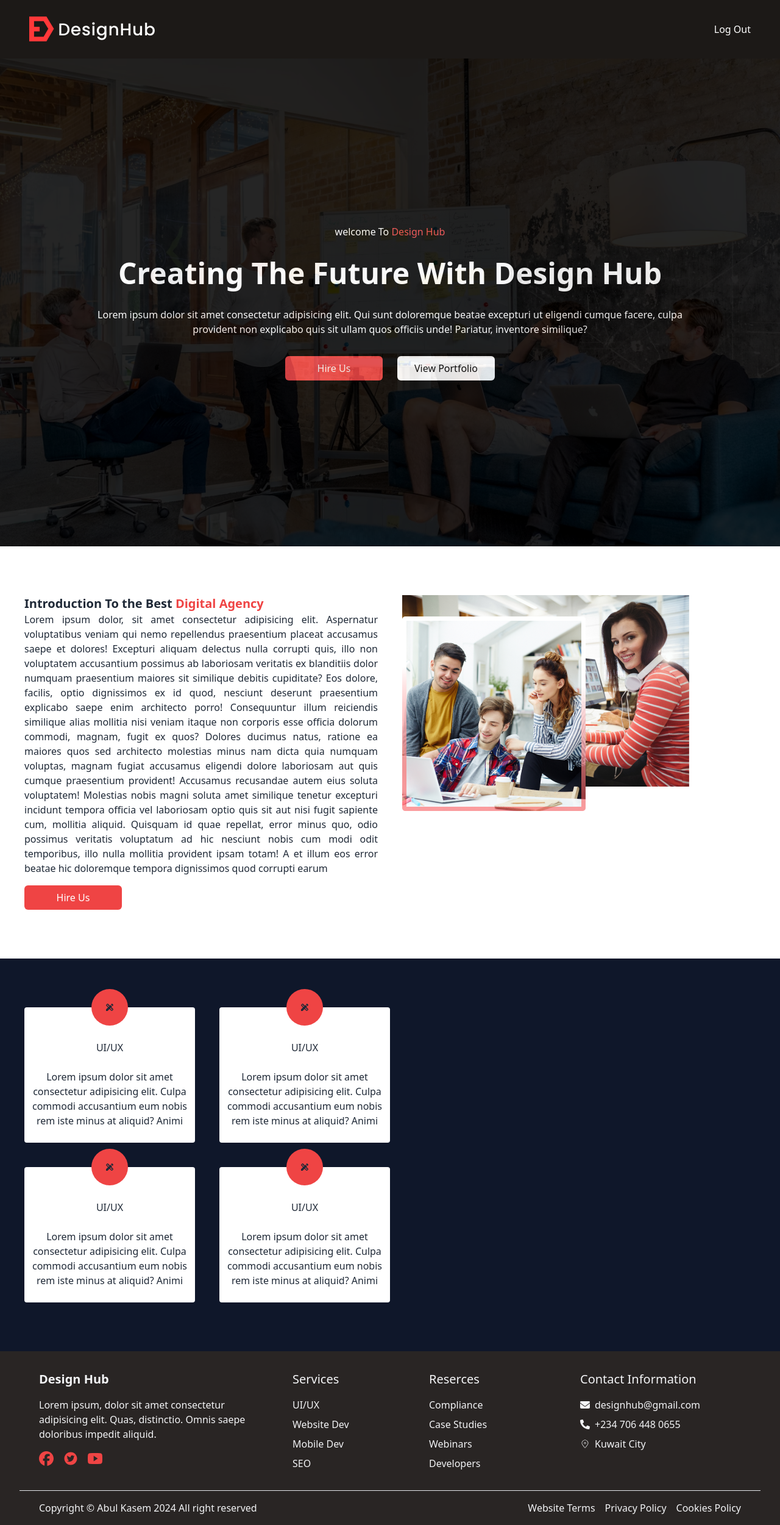
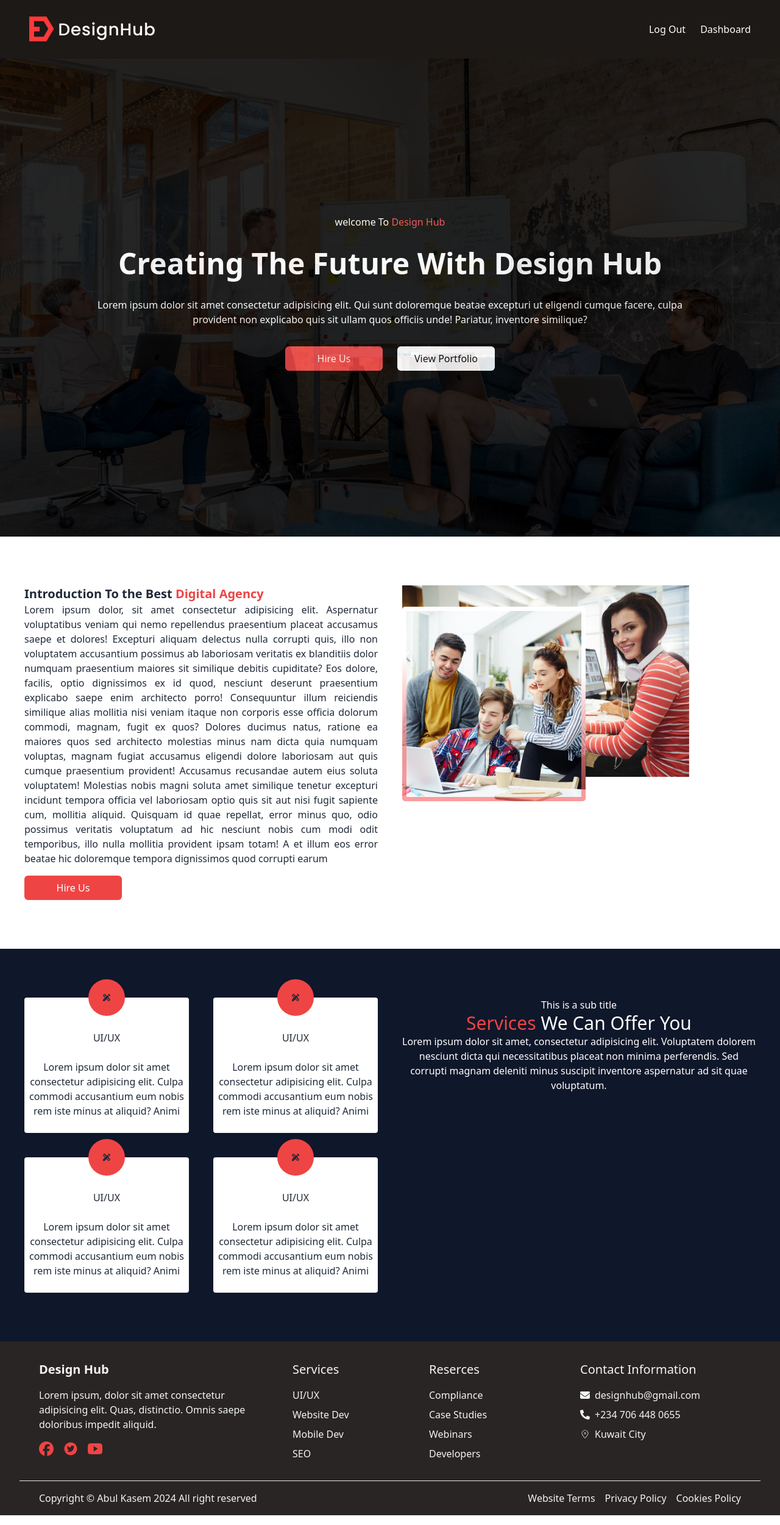
Before and after one commit to kasem32833/test-project, a React (Vite) app: page / in a window 1280 px wide. Shown: the whole page at 61% size. Built offline with nearby package versions, Linux system fonts and the light colour scheme; no server answers; sample sign-in values are in the browser's storage.

Commit message:
crate a dashboard and home switcher

```diff
--- a/src/components/Banner.jsx
+++ b/src/components/Banner.jsx
@@ -19,10 +19,11 @@ const Banner = () => {
       backgroundPosition: "center",
       height: "100vh",
       width:"100vw",
-      position: "relative"
+      position: "relative",
+      marginTop: "80px"
 
     }} >
-      <div className="bg-black absolute left-0 top-0 w-full h-full opacity-85 text-white flex flex-col justify-center items-center gap-8 px-32">
+      <div className="bg-black absolute left-0 top-0 w-full h-full opacity-85 text-white flex flex-col justify-center items-center gap-8 px-32 ">
           <p>
             welcome To <span className="text-red-500">Design Hub</span>
           </p>
--- a/src/components/Header.jsx
+++ b/src/components/Header.jsx
@@ -1,11 +1,14 @@
 import React, { useContext } from "react";
-import { NavLink } from "react-router-dom";
+import { NavLink, useLocation } from "react-router-dom";
 import { AuthContext } from "../providers/AuthProviders";
 import logo from "../assets/logo.png";
 
 const Header = () => {
   const { user, logOut } = useContext(AuthContext);
+  const location = useLocation();
 
+  const currentPath = location.pathname;
+  console.log(currentPath);
   console.log(user);
 
   const handleLogOut = () => {
@@ -13,7 +16,7 @@ const Header = () => {
   };
 
   return (
-    <div className="bg-stone-900 py-4">
+    <div className="bg-stone-900 py-4 fixed w-full left-0 top-0 z-10">
       <div className="w-[1200px] mx-auto bg-stone-900 ">
         <div className="navbar ">
           <div className="flex-1 ">
@@ -26,15 +29,26 @@ const Header = () => {
               <div>
                 <ul>
                   <li>
-                    <button className="" onClick={handleLogOut}>
+                    <button className="mr-6" onClick={handleLogOut}>
                       Log Out
                     </button>
+                    {
+                      currentPath === "/dashboard" ?  <NavLink to="/" >
+                      Home
+                    </NavLink> : <NavLink to="/dashboard" >
+                      Dashboard
+                    </NavLink>
+                    }
+
                   </li>
                 </ul>
               </div>
             </div>
           ) : (
+
+
             <NavLink className="text-white bg-red-500 rounded-full px-4 py-2" to="/login">Contact Us</NavLink>
+
           )}
         </div>
       </div>
--- a/src/components/Login.jsx
+++ b/src/components/Login.jsx
@@ -36,12 +36,12 @@ const Login = () => {
 
   return (
     <div>
-      <div className="hero bg-base-200 min-h-screen">
+      <div className="hero bg-stone-400 min-h-screen">
         <div className="hero-content flex-col lg:flex-row  mx-auto">
           <div className="text-center lg:text-left">
-            <h1 className="text-5xl font-bold">Sign In to Start Your Business</h1>
+            <h1 className="text-5xl text-white font-bold">Sign In to Start Your Business</h1>
             <p className="py-6">
-              If your don't have account please <NavLink to="/register" className="text-violet-700">Register</NavLink> Here
+              If your don't have account please <NavLink to="/register" className="text-stone-800 bg-white px-4 py-2 w-40 rounded-full">Register</NavLink> Here
             </p>
           </div>
           <div className="card bg-base-100 w-full max-w-sm shrink-0 shadow-2xl">
--- a/src/components/Register.jsx
+++ b/src/components/Register.jsx
@@ -33,13 +33,13 @@ const Register = () => {
   }
   return (
     <div>
-      <div className="hero bg-base-200 min-h-screen">
+      <div className="hero bg-stone-400 min-h-screen">
         <div className="hero-content flex-col lg:flex-row">
-          <div className="text-center lg:text-left">
+          <div className="text-center lg:text-left text-white">
             <h1 className="text-5xl font-bold">Register now!</h1>
             <p className="py-6">
               Register and Stay connected with us. Register and Stay connected with usRegister and Stay connected with us
-              Already Have an account please <NavLink className="text-violet-700 font-bold " to="/login">Log In</NavLink>
+              Already Have an account please <NavLink to="/login" className="text-stone-800 bg-white px-4 py-2 w-40 rounded-full mx-1 ">Log In</NavLink> Here
             </p>
           </div>
           <div className="card bg-base-100 w-full max-w-sm shrink-0 shadow-2xl flex">
--- a/src/components/Services.jsx
+++ b/src/components/Services.jsx
@@ -1,9 +1,10 @@
 import { MdDesignServices } from "react-icons/md";
+import SectinTitle from "../shared/SectinTitle";
 
 const Services = () => {
   return (
     <div className="flex justify-between mt-20  bg-slate-900 p-10 py-20 ">
-      <div className="w-[1200px] mx-auto">
+      <div className="w-[1200px] mx-auto flex gap-10">
         <div className="grid gap-10 grid-cols-2 w-1/2">
           <div className="bg-white rounded space-y-6 flex flex-col justify-center items-center text-center">
             <div className=" bg-red-500 w-[60px] h-[60px] flex justify-center items-center rounded-full -mt-[30px]">
@@ -50,7 +51,10 @@ const Services = () => {
             </p>
           </div>
         </div>
-        <div></div>
+        {/* description section */}
+        <div className="w-1/2">
+            <SectinTitle title={"We Can Offer You"} subTitle={"This is a sub title"}></SectinTitle>
+        </div>
       </div>
     </div>
   );
--- a/src/components/layouts/Dashboard.jsx
+++ b/src/components/layouts/Dashboard.jsx
@@ -9,7 +9,7 @@ const Dashboard = () => {
 
     return (
 
-        <div className='h-screen'>
+        <div className='h-screen mt-24'>
             <Header></Header>
 
             <div className='flex justify-between'>
--- /dev/null
+++ b/src/shared/SectinTitle.jsx
@@ -0,0 +1,14 @@
+import React from 'react';
+
+const SectinTitle = ({title, subTitle}) => {
+    return (
+        <div className='text-white text-center'>
+
+            <p>{subTitle}</p>
+            <h2 className='text-3xl'><span className='text-red-500'>Services</span> {title}</h2>
+            <p>Lorem ipsum dolor sit amet, consectetur adipisicing elit. Voluptatem dolorem nesciunt dicta qui necessitatibus placeat non minima perferendis. Sed corrupti magnam deleniti minus suscipit inventore aspernatur ad sit quae voluptatum.</p>
+        </div>
+    );
+};
+
+export default SectinTitle;
```
Also changed, not shown: 1 other file (tests, documents, lock files or other folders).
